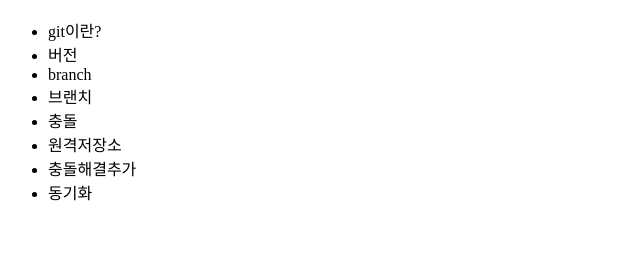
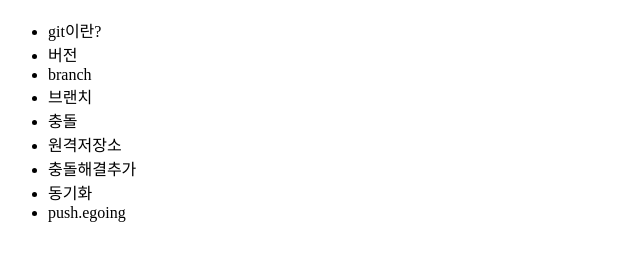
Before and after one commit to enjoykunta111/realredFlavor_git, a plain HTML site: page index.html in a window 1280 px wide. Shown: the part 48-308 px from the top of the page, without its empty margins (0-640 px from the left). Drawn offline with Linux system fonts and the light colour scheme.

Commit message:
add push.egoing

```diff
--- a/index.html
+++ b/index.html
@@ -17,6 +17,7 @@
       <li>원격저장소</li>
       <li>충돌해결추가</li>
       <li>동기화</li>
+      <li>push.egoing</li>
     </ul>
   </body>
 </html>
```
